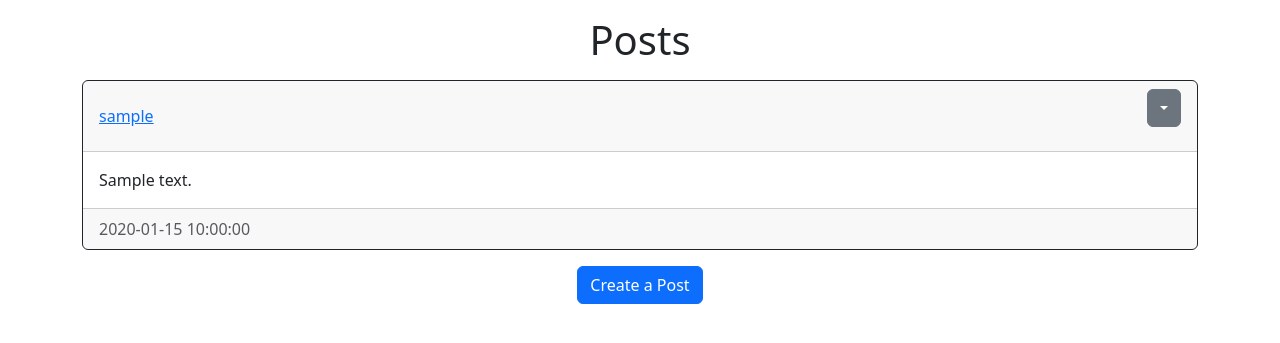
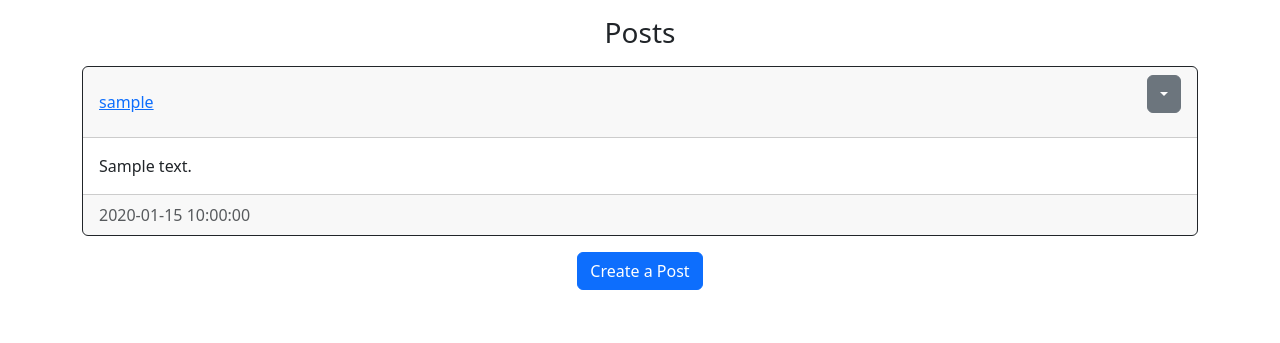
Before and after one commit to dennx2/Flask-Blogging, a Flask app: page / in a window 1280 px wide. Shown: the part 56-399 px from the top of the page. Run offline with Flask 3, Linux system fonts and the light colour scheme; a user stored in the database is signed in; tables that the repository leaves empty hold one stand-in row (values such as "Sample post"); parts of the project's set-up code (start-up, migrations or seed data) failed here and were passed over.

Commit message:
adjust flask blocks

```diff
--- a/website/templates/home.html
+++ b/website/templates/home.html
@@ -1,35 +1,15 @@
-{% extends "layout/base.html" %}
+{% extends "layout/posts_div.html" %}
+
 {% block title %}
 Home
 {% endblock %}
 
-{% block content %}
-<h1 class=" text-center my-3">Posts</h1>
-<div id="posts">
-    {% for post in posts %}
-    <div class="card border-dark my-3">
-        <div class="card-header d-flex justify-content-between align-items-center">
-            <a href="/posts/{{post.user.username}}">{{post.user.username}}</a>
-            {% if user.id == post.author %}
-            <ul class="dropdown open">
-                <button class="btn btn-secondary dropdown-toggle" type="button" id="triggerId" data-bs-toggle="dropdown"
-                    aria-haspopup="true" aria-expanded="false"></button>
-                <li class="dropdown-menu" aria-labelledby="triggerId">
-                    <a class="dropdown-item" href="/delete-post/{{post.id}}">Delete</a>
-                </li>
-            </ul>
-            {% endif %}
-        </div>
-        <div class="card-body">
-            <p class="card-text">{{post.text}}</p>
-        </div>
-        <div class="card-footer text-muted">{{post.date_created.strftime('%Y-%m-%d %H:%M:%S')}}</div>
-    </div>
-    {% endfor %}
-    <div class="text-center">
-        <a class="btn btn-primary" href="/create-post" role="button">Create a Post</a>
-    </div>
+{% block heading %}
+Posts
+{% endblock %}
+
+{% block buttons %}
+<div class="text-center">
+    <a class="btn btn-primary" href="/create-post" role="button">Create a Post</a>
 </div>
-
-
 {% endblock %}
--- a/website/templates/layout/posts_div.html
+++ b/website/templates/layout/posts_div.html
@@ -1,8 +1,33 @@
-{% extends "base.html" %}
+{% extends "layout/base.html" %}
 {% block title %}
-    Home
 {% endblock %}
 
 {% block content %}
-    This is a sample content
+<h3 class=" text-center my-3">{% block heading %}{% endblock %}</h3>
+<div id="posts">
+    {% for post in posts %}
+    <div class="card border-dark my-3">
+        <div class="card-header d-flex justify-content-between align-items-center">
+            <a href="/posts/{{post.user.username}}">{{post.user.username}}</a>
+
+            {% if user.id == post.author %}
+            <ul class="dropdown open">
+                <button class="btn btn-secondary dropdown-toggle" type="button" id="triggerId" data-bs-toggle="dropdown"
+                    aria-haspopup="true" aria-expanded="false"></button>
+                <li class="dropdown-menu" aria-labelledby="triggerId">
+                    <a class="dropdown-item" href="/delete-post/{{post.id}}">Delete</a>
+                </li>
+            </ul>
+            {% endif %}
+
+        </div>
+        <div class="card-body">
+            <p class="card-text">{{post.text}}</p>
+        </div>
+        <div class="card-footer text-muted">{{post.date_created.strftime('%Y-%m-%d %H:%M:%S')}}</div>
+    </div>
+    {% endfor %}
+
+    {% block buttons %}{% endblock %}
+</div>
 {% endblock %}
```
Also changed, not shown: website/templates/posts.html (+11 -4 lines).
